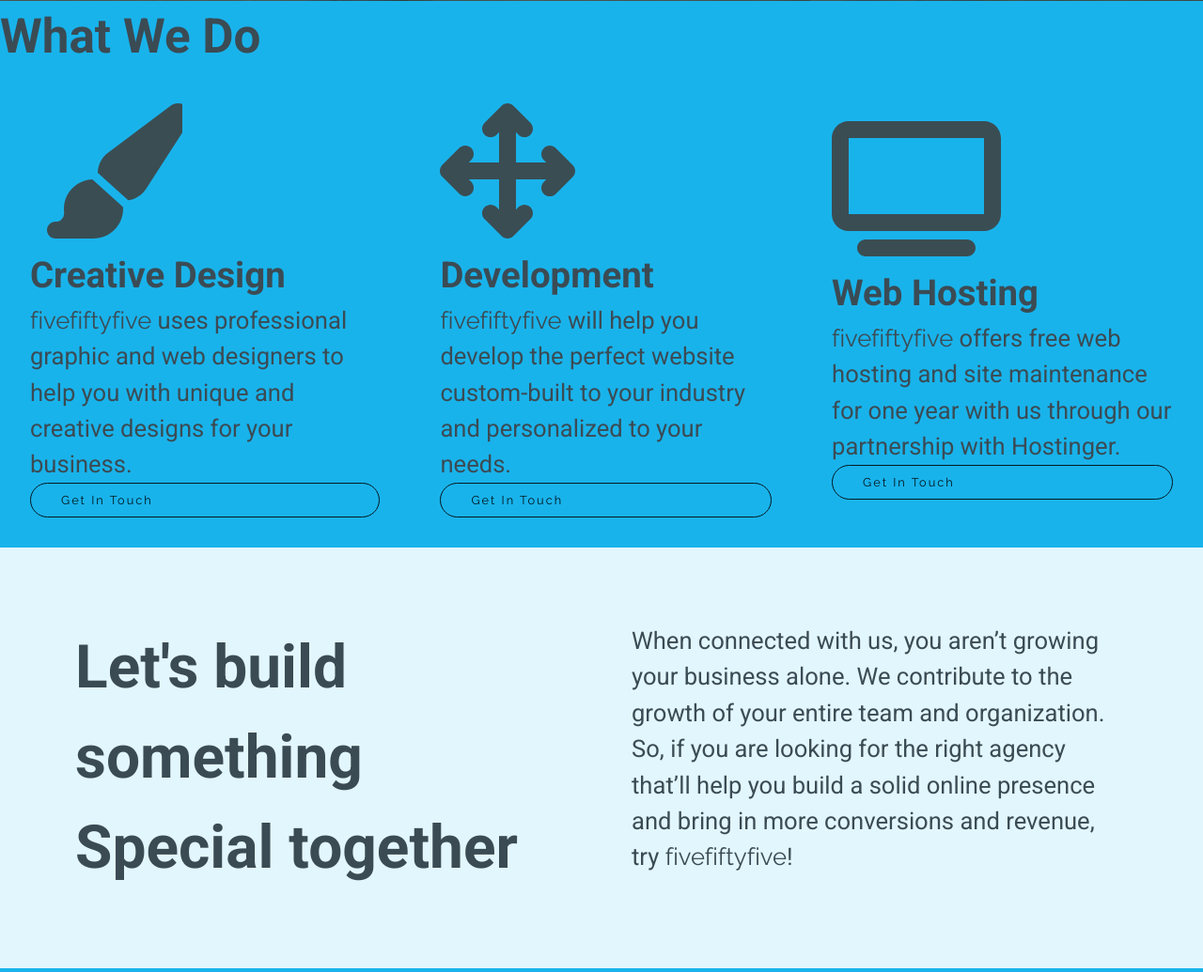
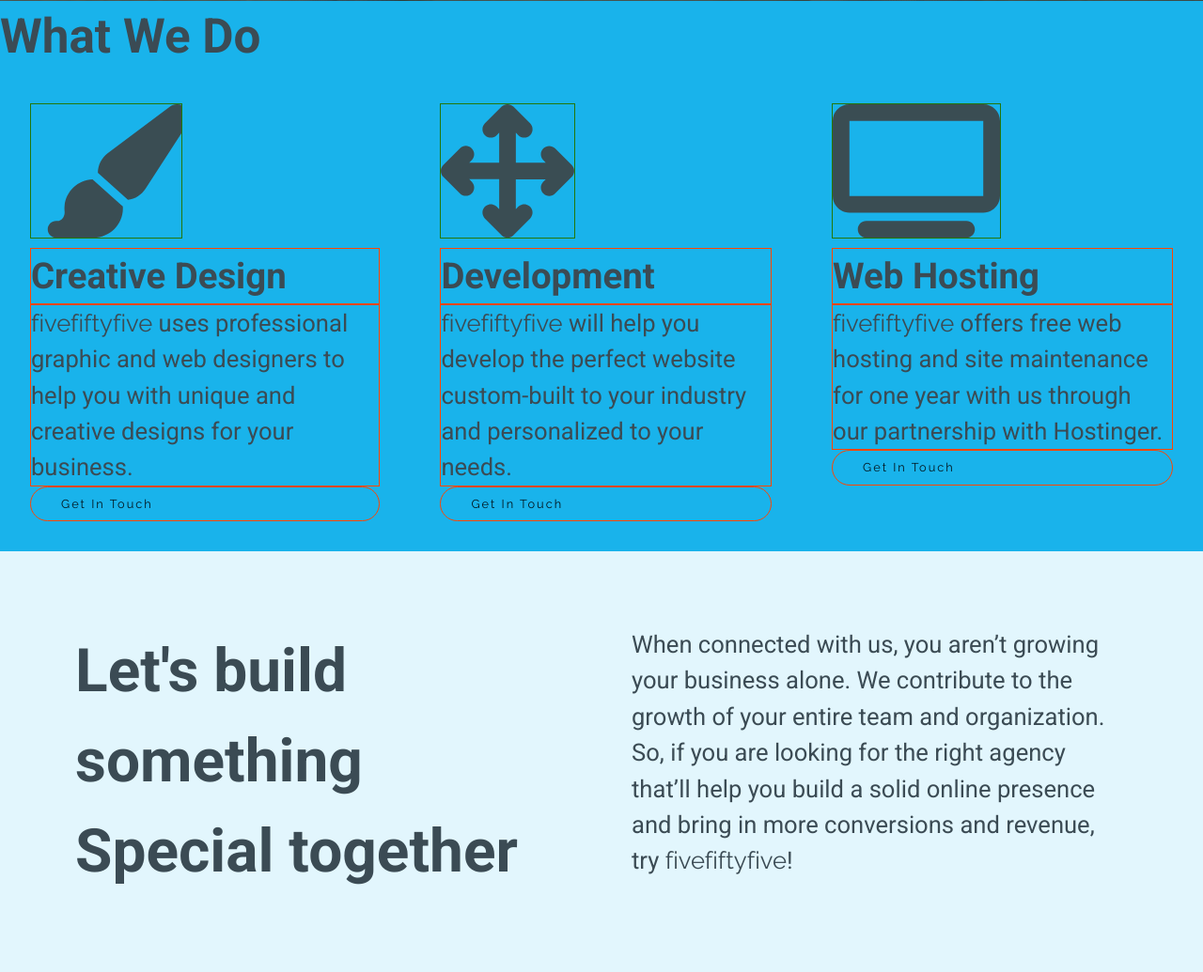
Before and after one commit to waxx567/fivefiftyfive, a Flask app: page / in a window 1280 px wide. Shown: the part 799-1834 px from the top of the page at 94% size. Run offline with Flask 2, Linux system fonts and the light colour scheme; style sheets or scripts are compiled from the project's sources.

Commit message:
Update _homepage.scss

```diff
--- a/static/scss/_homepage.scss
+++ b/static/scss/_homepage.scss
@@ -1,10 +1,6 @@
 .features-container {
   background-color: hsl(var(--col-nameBlue));
   color: hsl(var(--col-darkBlueGrey));
-}
-
-.features-container > * {
-  align-items: center;
 }
 
 @media (min-width: 64rem) {
@@ -17,10 +13,15 @@
   padding: 2rem;
 }
 
+.box > * {
+  border: 1px solid orangered;
+}
+
 .box__icon {
   height: 9rem;
   filter: invert(28%) sepia(24%) saturate(405%) hue-rotate(148deg)
     brightness(92%) contrast(92%);
+  border: 1px solid purple;
 }
 
 .aboutus-container {
```
